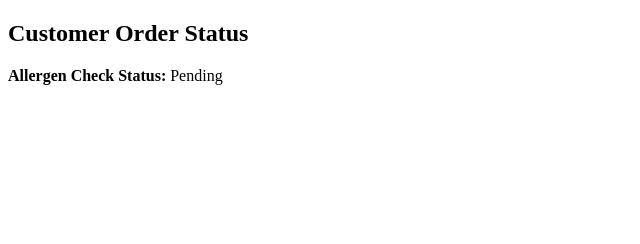
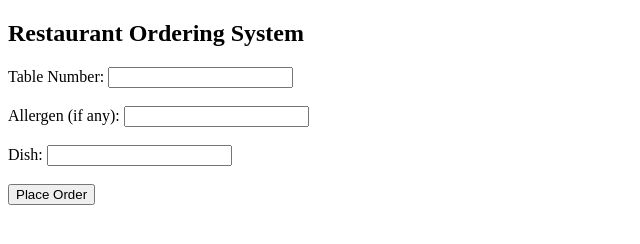
Before and after one commit to xSophieLawrence/restaurant_order_system, a plain HTML site: page index.html in a window 1280 px wide. Shown: the whole page, without its empty margins (0-640 px from the left). Drawn offline with Linux system fonts and the light colour scheme; no server answers.

Commit message:
index.html

```diff
--- a/index.html
+++ b/index.html
@@ -3,22 +3,35 @@
 <head>
     <meta charset="UTF-8">
     <meta name="viewport" content="width=device-width, initial-scale=1.0">
-    <title>Customer Order Status</title>
+    <title>Restaurant Ordering System</title>
     <script>
-        function checkStatus() {
+        function checkAllergenStatus() {
             fetch("http://192.168.0.25:5000/status")
             .then(response => response.json())
             .then(data => {
-                document.getElementById("status").innerText = data.status;
+                if (data.status === "All allergen checks completed") {
+                    alert("✅ All allergen checks completed!");
+                }
             })
             .catch(error => console.error("Error fetching status:", error));
         }
 
-        setInterval(checkStatus, 2000);  // Check status every 2 seconds
+        setInterval(checkAllergenStatus, 2000);  // Check every 2 seconds
     </script>
 </head>
 <body>
-    <h2>Customer Order Status</h2>
-    <p><strong>Allergen Check Status:</strong> <span id="status">Pending</span></p>
+    <h2>Restaurant Ordering System</h2>
+    <form action="http://192.168.0.25:5000/submit_order" method="post">
+        <label for="table">Table Number:</label>
+        <input type="number" id="table" name="table" required><br><br>
+
+        <label for="allergen">Allergen (if any):</label>
+        <input type="text" id="allergen" name="allergen"><br><br>
+
+        <label for="dish">Dish:</label>
+        <input type="text" id="dish" name="dish" required><br><br>
+
+        <input type="submit" value="Place Order">
+    </form>
 </body>
 </html>
```
